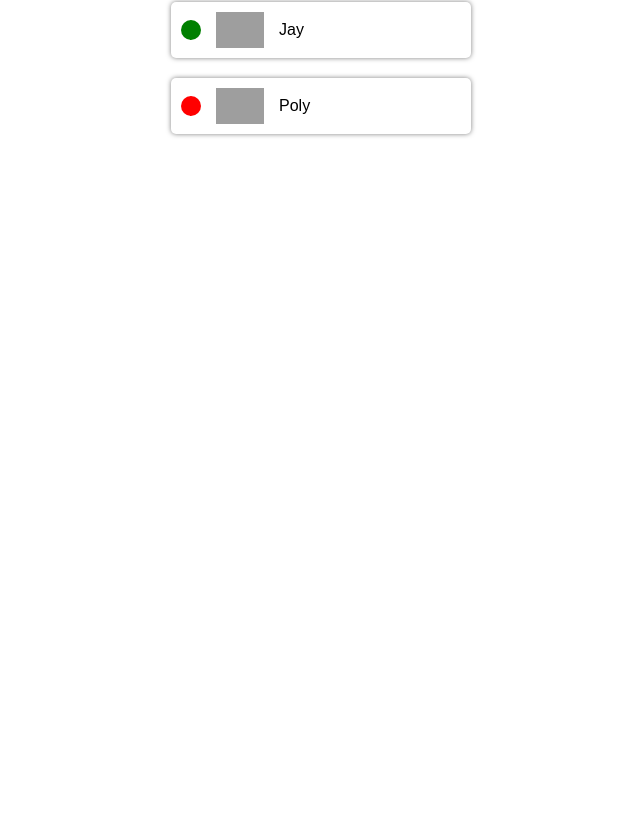
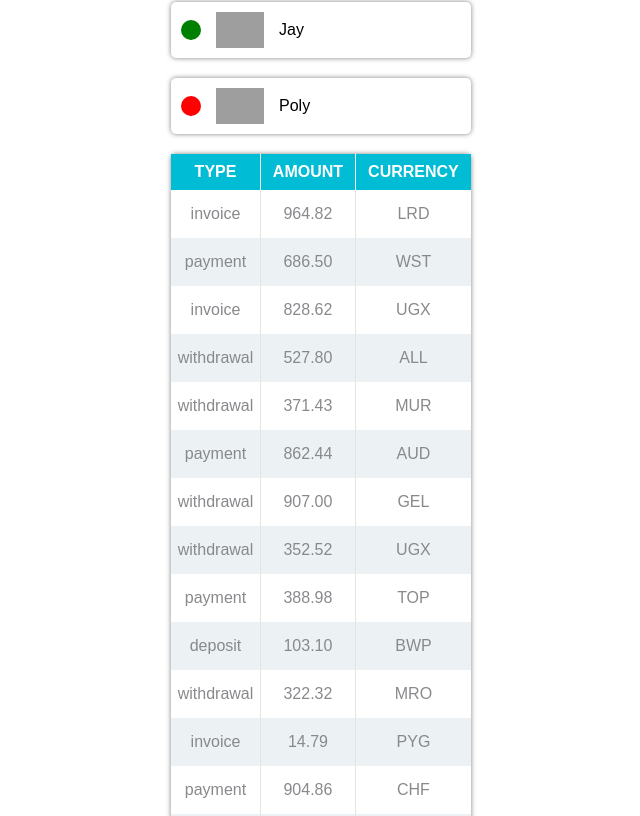
Before and after one commit to MaxF1996/goit-react-hw-01-components, a React (Create React App) app: page / in a window 1280 px wide. Shown: the part 844-1660 px from the top of the page, without its empty margins (319-959 px from the left). Before the commit the page ends 998 px from the top, so only its background shows below. Built offline with nearby package versions, Linux system fonts and the light colour scheme; grey boxes are pictures that could not be loaded.

Commit message:
last task

```diff
--- a/src/components/App.jsx
+++ b/src/components/App.jsx
@@ -1,11 +1,11 @@
 import Profile from './Profile/Profile';
 import Statistics from './Statistics/Statistics';
 import FriendList from './FriendList/FriendList';
-// import TransactionHistory from './TransactionHistory/TransactionHistory';
+import TransactionHistory from './TransactionHistory/TransactionHistory';
 import user from '../user.json';
 import data from '../data.json';
 import friends from '../friends.json';
-// import transactions from '../transactions.json';
+import transactions from '../transactions.json';
 
 export default function App() {
   return [
@@ -18,6 +18,6 @@ export default function App() {
     />,
     <Statistics title="Upload stats" stats={data} />,
     <FriendList friends={friends} />,
-    // <TransactionHistory />,
+    <TransactionHistory items={transactions} />,
   ];
 }
--- a/src/components/TransactionHistory/TransactionHistory.jsx
+++ b/src/components/TransactionHistory/TransactionHistory.jsx
@@ -1,10 +1,38 @@
 import css from './TransactionHistory.module.css';
 import PropTypes from 'prop-types';
 
-const TransactionHistory = ({}) => {};
+const TransactionHistory = ({ items }) => {
+  return (
+    <table className={css['transaction-history']}>
+      <thead className={css.thead}>
+        <tr className={css['thead-row']}>
+          <th className={css.theader}>Type</th>
+          <th className={css.theader}>Amount</th>
+          <th className={css.theader}>Currency</th>
+        </tr>
+      </thead>
+      <tbody className={css.tbody}>
+        {items.map(item => (
+          <tr key={item.id} className={css.history}>
+            <td className={css.historyInfo}>{item.type}</td>
+            <td className={css.historyInfo}>{item.amount}</td>
+            <td className={css.historyInfo}>{item.currency}</td>
+          </tr>
+        ))}
+      </tbody>
+    </table>
+  );
+};
 
 TransactionHistory.propTypes = {
-  items: PropTypes.objectOf(PropTypes.string),
+  items: PropTypes.arrayOf(
+    PropTypes.shape({
+      id: PropTypes.string.isRequired,
+      type: PropTypes.string.isRequired,
+      amount: PropTypes.string.isRequired,
+      currency: PropTypes.string.isRequired,
+    })
+  ),
 };
 
 export default TransactionHistory;
--- a/src/components/TransactionHistory/TransactionHistory.module.css
+++ b/src/components/TransactionHistory/TransactionHistory.module.css
@@ -0,0 +1,46 @@
+.transaction-history {
+  margin: 0 auto 50px;
+  max-width: 300px;
+  width: 100%;
+  border-collapse: collapse;
+  border-radius: 5px;
+  box-shadow: 0px 0px 5px 0px rgb(0 0 0 / 50%);
+}
+
+.thead {
+  background-color: #00bcd5;
+  color: white;
+}
+
+/* .thead-row {
+} */
+
+.theader {
+  text-transform: uppercase;
+  padding: 10px;
+  line-height: 1;
+}
+
+.theader:not(:last-child) {
+  border-right: 1px solid white;
+}
+
+.tbody {
+  color: #88898c;
+}
+
+/* .history {
+} */
+
+.history:nth-child(even) {
+  background-color: #ecf1f3;
+}
+
+.historyInfo {
+  text-align: center;
+  padding: 12px 5px;
+}
+
+.historyInfo:not(:last-child) {
+  border-right: 1px solid #e4e4e4;
+}
--- a/src/index.css
+++ b/src/index.css
@@ -26,3 +26,20 @@ img {
 ul {
   list-style: none;
 }
+
+.reset_table,
+.reset_table table tr,
+.reset_table tr td,
+.reset_table table tbody,
+.reset_table table thead,
+.reset_table table tfoot,
+.reset_table table tr th,
+.reset_table table tfoot tr tf {
+  margin: 0;
+  padding: 0;
+  background: none;
+  border: none;
+  border-collapse: collapse;
+  border-spacing: 0;
+  background-image: none;
+}
```
